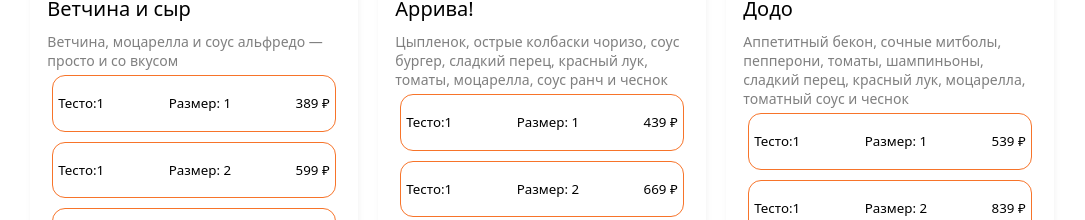
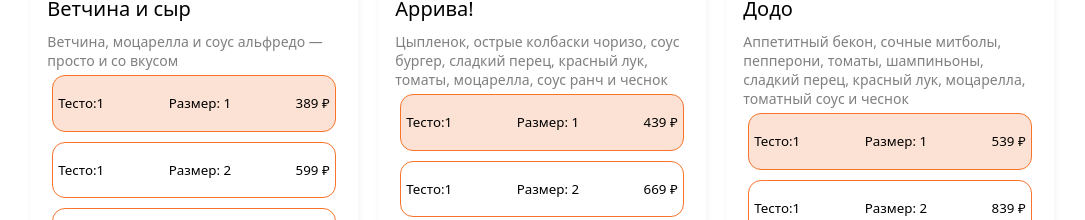
Before and after one commit to kjuliana/re-pizza, a Next.js app: page / in a window 1280 px wide. Shown: the part 494-714 px from the top of the page, without its empty margins (98-1183 px from the left). Built offline with nearby package versions, Linux system fonts and the light colour scheme.

Commit message:
ProductCard variants counter

```diff
--- a/components/ProductCard/ProductCard.module.css
+++ b/components/ProductCard/ProductCard.module.css
@@ -57,3 +57,7 @@
     padding: 5px;
     margin: 5px;
 }
+
+.currentVariant {
+    background: rgba(241, 113, 43, 0.2);
+}
--- a/components/ProductCard/ProductCard.tsx
+++ b/components/ProductCard/ProductCard.tsx
@@ -2,6 +2,7 @@ import React, {useState} from 'react';
 import styles from './ProductCard.module.css';
 import ProductCounter from "../ProductCounter/ProductCounter";
 import {ShoppingItem} from "../../models/models";
+import {useAppSelector} from "../../hooks/redux";
 
 interface ProductCardProps {
     id: string
@@ -14,9 +15,9 @@ interface ProductCardProps {
 
 const ProductCard = ({id, name, description, shoppingItems, image}: ProductCardProps) => {
     const [currentShoppingItemId, setCurrentShoppingItemId] = useState(shoppingItems[0].id);
+    const basket = useAppSelector(state => state.basket);
 
     const price = shoppingItems.find((item) => item.id === currentShoppingItemId).price;
-
     return (
         <div className={styles.root}>
             <div className={styles.content}>
@@ -27,13 +28,16 @@ const ProductCard = ({id, name, description, shoppingItems, image}: ProductCardP
                     <div className={styles.notes}>{description}</div>
                     {shoppingItems.length > 1 &&
                     <div className={styles.variants}>
-                        {shoppingItems.map((item) => (
-                            <button className={styles.variant} key={item.id} onClick={() => setCurrentShoppingItemId(item.id)}>
+                        {shoppingItems.map((item) => {
+
+                            const classButton = currentShoppingItemId === item.id ? styles.variant + ' ' +styles.currentVariant : styles.variant
+                            return (<button className={classButton} key={item.id} onClick={() => setCurrentShoppingItemId(item.id)}>
+                                {basket[id] && <p>{basket[id][item.id]}</p>}
                                 <p>Тесто:{item.dough}</p>
                                 <p>Размер: {item.size}</p>
                                 <p>{item.price} ₽</p>
-                            </button>
-                        ))}
+                            </button>)
+                        })}
                     </div>
                     }
                 </div>
```
